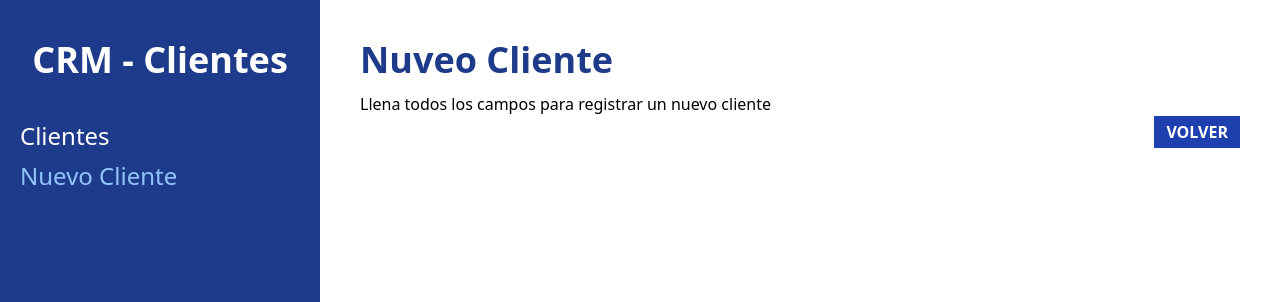
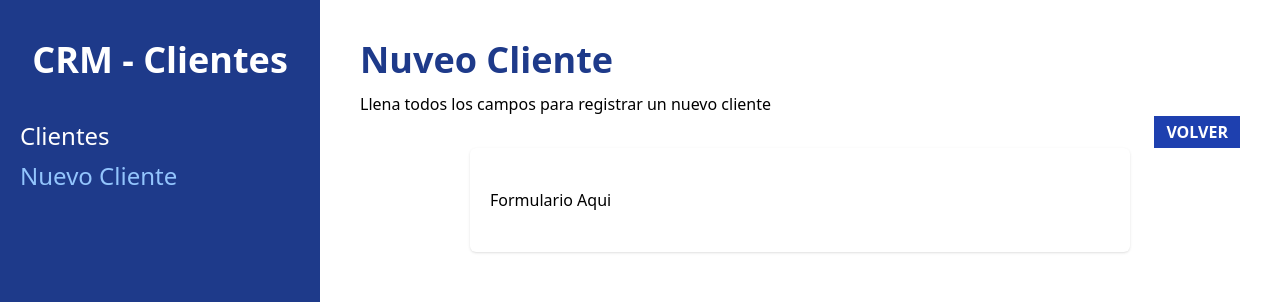
Before and after one commit to arosteguimaranto/Administrador-De-Clientes, a React (Vite) app: page /clientes/nuevo in a window 1280 px wide. Shown: the top 302 px of the page. Built offline with nearby package versions, Linux system fonts and the light colour scheme.

Commit message:
Primeros Pasos creando el Formulario de Clientes

```diff
--- a/src/pages/NuevoCliente.jsx
+++ b/src/pages/NuevoCliente.jsx
@@ -14,6 +14,9 @@ export const NuevoCliente = () => {
           Volver
         </button>
       </div>
+
+      <div className=' bg-white shadow rounded-md md:w-3/4 mx-auto px-5 py-10'>
+      <p> Formulario Aqui</p> </div>
     </>
   )
 }
```
